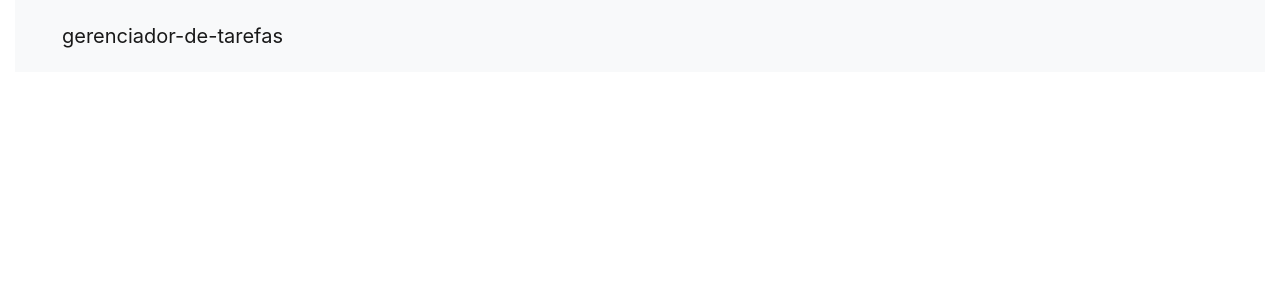
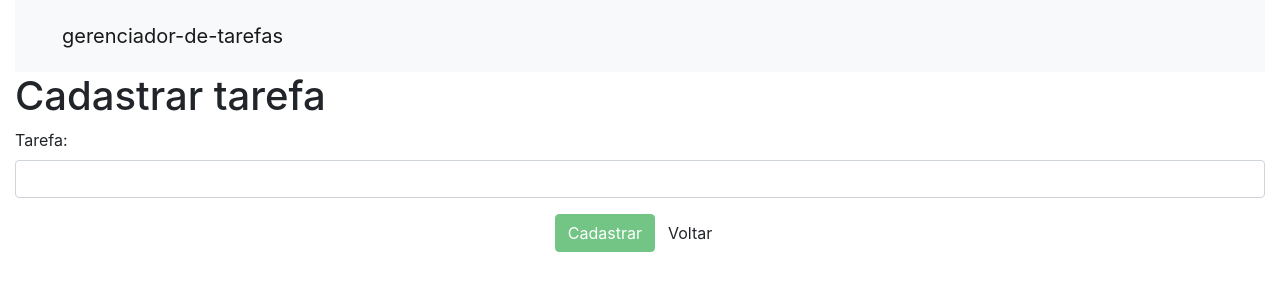
Before and after one commit to dougsfelipe/gerenciador-de-tarefas, an Angular app: page /tarefas/cadastrar in a window 1280 px wide. Before the commit this address led to /. Shown: the top 300 px of the page. Built offline with nearby package versions, Linux system fonts and the light colour scheme.

Commit message:
Implementação da Criação de Tarefas

```diff
--- /dev/null
+++ b/src/app/tarefas/cadastrar/cadastrar-tarefa.component.html
@@ -0,0 +1,40 @@
+<h1>Cadastrar tarefa</h1>
+
+<div class="well">
+  <form #formTarefa = "ngForm">
+    <div class="form-group">
+      <label for="nome">Tarefa:</label>
+      <input
+        type="text"
+        class="form-control"
+        id="nome"
+        name="nome"
+        [(ngModel)]="tarefa.nome"
+        #nome= "ngModel"
+        minlength="5"
+        required>
+      <div *ngIf="nome.errors && (nome.dirty || nome.touched)"
+      class="alert alert-danger">
+        <div [hidden]="!nome.errors.required">
+          Digite a tarefa.
+        </div>
+        <div [hidden]="!nome.errors.minlength">
+          A tarefa deve conter ao menos 5 caracteres.
+        </div>
+      </div>
+    </div>
+    <div class="form-group text-center">
+      <input
+        type="submit"
+        class="btn btn-success"
+        (click)="cadastrar()"
+        value="Cadastrar"
+        [disabled]="!formTarefa.form.valid">
+      <a [routerLink]="['/tarefas']"
+        class="btn btn-default">
+        <span class="glyphicon glyphicon-chevron-left"
+          aria-hidden="true"></span> Voltar
+      </a>
+    </div>
+  </form>
+</div>
--- /dev/null
+++ b/src/app/tarefas/cadastrar/cadastrar-tarefa.component.ts
@@ -0,0 +1,33 @@
+import { Component, OnInit, ViewChild} from '@angular/core';
+import { TarefaService, Tarefa } from '../shared';
+import {NgForm} from '@angular/forms';
+import { Router } from '@angular/router';
+
+
+@Component({
+  selector: 'app-cadastrar-tarefa',
+  templateUrl: './cadastrar-tarefa.component.html',
+  styleUrls: ['./cadastrar-tarefa.component.css']
+})
+export class CadastrarTarefaComponent implements OnInit {
+
+  constructor(
+    private tarefaService: TarefaService,
+    private router: Router
+  ) { }
+
+  @ViewChild('formTarefa', { static: true }) formTarefa: NgForm;
+  tarefa: Tarefa;
+
+  ngOnInit(): void {
+    this.tarefa = new Tarefa();
+  }
+
+  cadastrar():void {
+    if(this.formTarefa.form.valid) {
+      this.tarefaService.cadastrar(this.tarefa);
+      this.router.navigate(["/tarefas"]);
+    }
+  }
+
+}
--- /dev/null
+++ b/src/app/tarefas/cadastrar/index.ts
@@ -0,0 +1 @@
+export * from './cadastrar-tarefa.component';
--- a/src/app/tarefas/index.ts
+++ b/src/app/tarefas/index.ts
@@ -2,3 +2,4 @@
 export * from './shared';
 export * from './listar';
 export * from './tarefas-routing.module';
+export * from './cadastrar'
--- a/src/app/tarefas/listar/listar-tarefa.component.html
+++ b/src/app/tarefas/listar/listar-tarefa.component.html
@@ -5,7 +5,7 @@
   	<th>Tarefa</th>
     <th>Concluída</th>
   	<th class="text-center">
-      <a
+      <a [routerLink]="['/tarefas/cadastrar']"
          class="btn btn-xs btn-success">
          <span class="glyphicon glyphicon-plus"
            aria-hidden="true"></span> Novo
--- a/src/app/tarefas/tarefas-routing.module.ts
+++ b/src/app/tarefas/tarefas-routing.module.ts
@@ -1,6 +1,7 @@
 import {Routes} from '@angular/router';
 
 import { ListarTarefaComponent } from './listar';
+import { CadastrarTarefaComponent} from './cadastrar';
 
 export const TarefaRoutes: Routes = [
     {
@@ -10,5 +11,10 @@
     {
         path: 'tarefas/listar',
         component: ListarTarefaComponent
+    },
+    {
+        path: 'tarefas/cadastrar',
+        component: CadastrarTarefaComponent
     }
+
 ];
--- a/src/app/tarefas/tarefas.module.ts
+++ b/src/app/tarefas/tarefas.module.ts
@@ -4,10 +4,11 @@
 import { ListarTarefaComponent } from './listar';
 import { RouterModule } from '@angular/router'
 import { FormsModule } from '@angular/forms';
+import { CadastrarTarefaComponent } from './cadastrar';
 
 
 @NgModule({
-  declarations: [ListarTarefaComponent],
+  declarations: [ListarTarefaComponent, CadastrarTarefaComponent],
   imports: [
     CommonModule,
     RouterModule,
```
Also changed, not shown: src/app/tarefas/cadastrar/cadastrar-tarefa.component.css (added), src/app/tarefas/shared/index.ts (line endings or trailing spaces), 1 other file (tests, documents, lock files or other folders).
